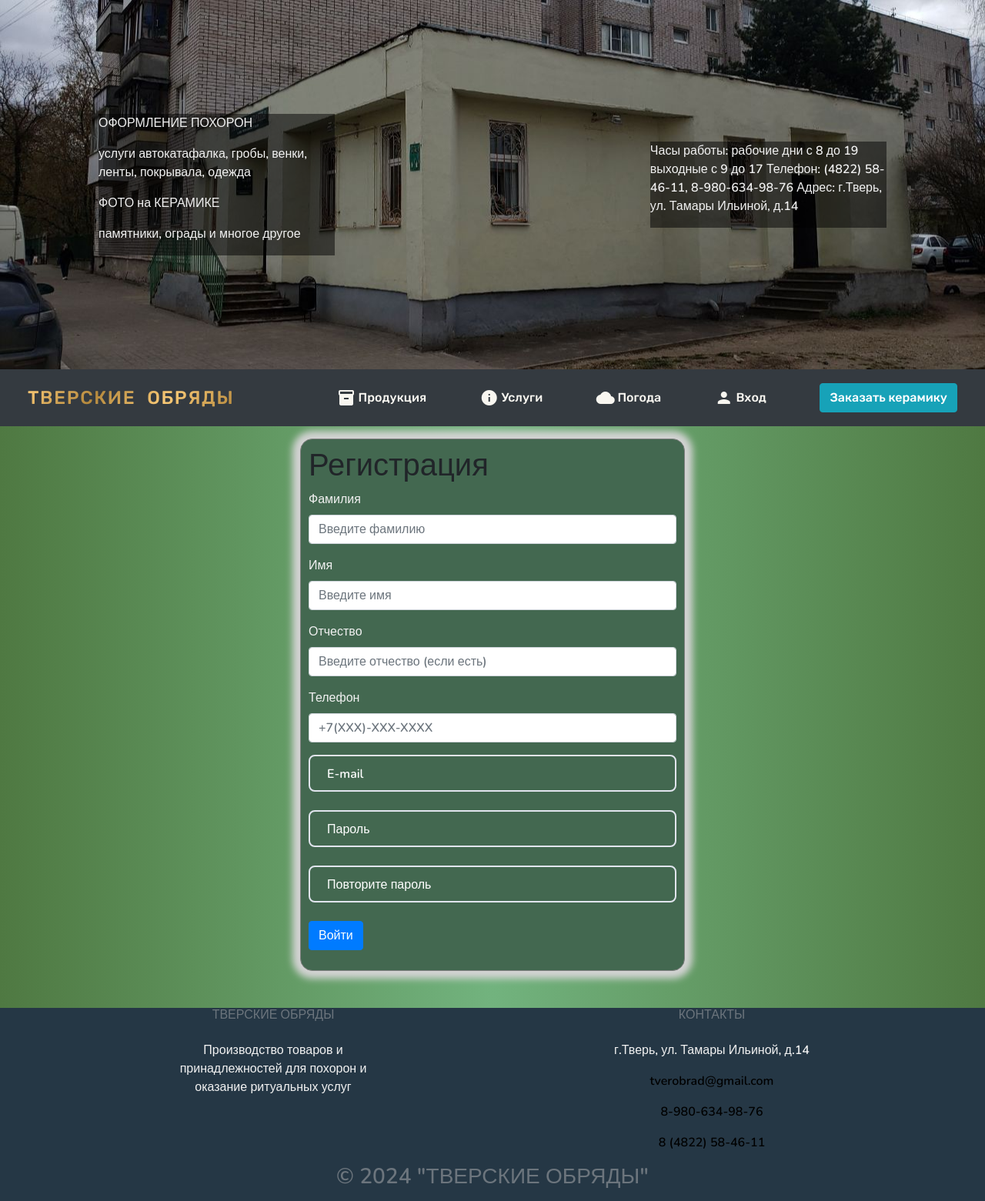
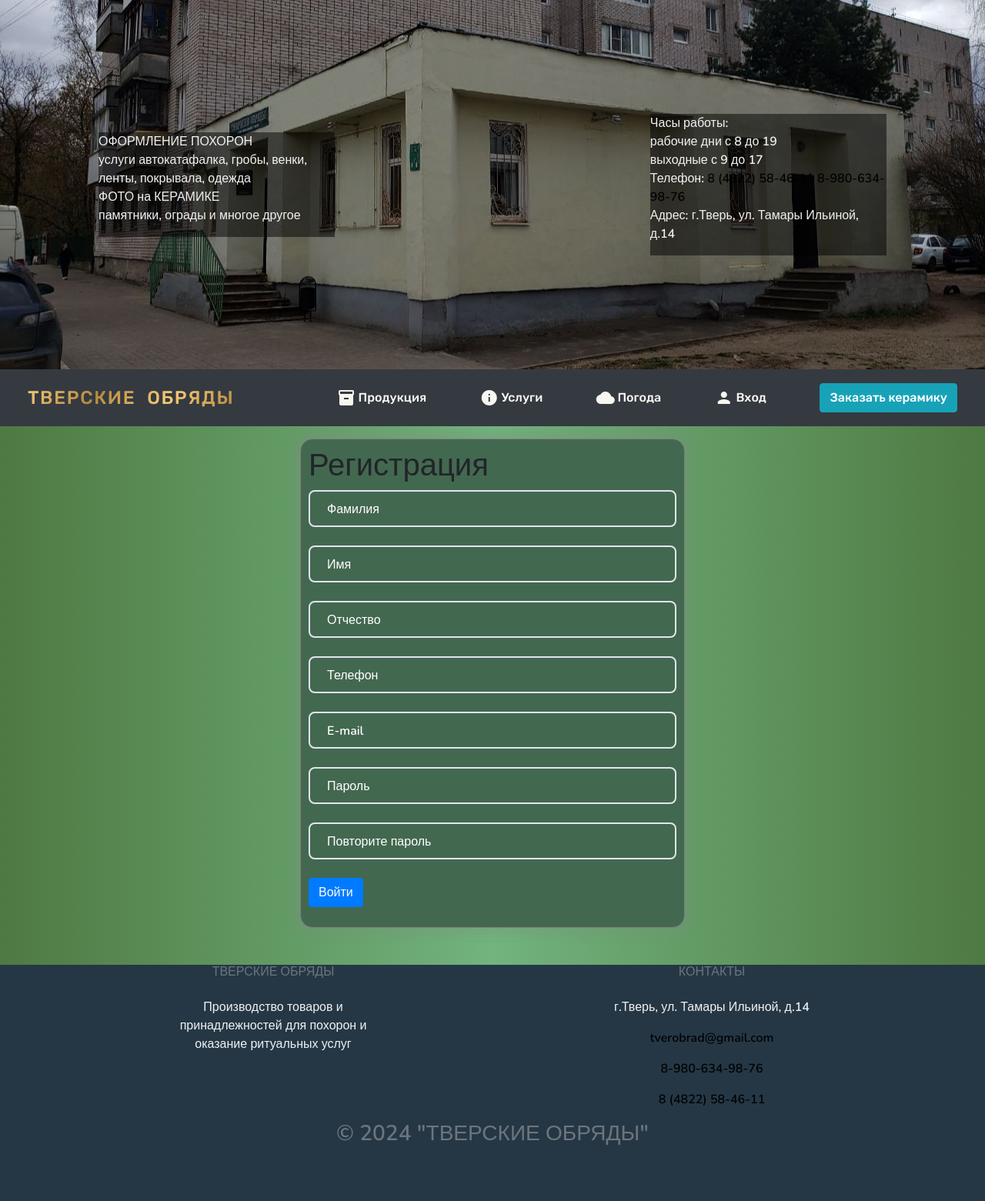
Before and after one commit to nikorai-prog/Website, a Flask app: page /register in a window 1280 px wide. Shown: the whole page at 77% size. After the commit the page ends 1488 px from the top, so only its background shows below. Run offline with Flask 3, Linux system fonts and the light colour scheme; some libraries are stand-ins or nearby versions.

Commit message:
иконка, дизайн

```diff
--- a/main.py
+++ b/main.py
@@ -1,5 +1,5 @@
 import werkzeug
-from flask import Flask, render_template, request, redirect
+from flask import Flask, render_template, request, redirect, flash
 from data import db_session
 from data.user import User
 from data.purchase import Purchase
@@ -142,32 +142,28 @@ def order():
             except Exception as e:
                 print(e)
                 pass
-        #f = request.files['file']
-        #print(f.read())
+        # f = request.files['file']
+        # print(f.read())
         # f.read()
         # f.content_type.split('/')[1]
-        #send_email('Алексей', 'Берим', 'kolia9038072204@gmail.com', f)
-        #print(request.files['file'].read())
+        # send_email('Алексей', 'Берим', 'kolia9038072204@gmail.com', f)
+        # print(request.files['file'].read())
         '''with open(request.form['file'], 'rb') as fp:
             img_data = fp.read()
         print(img_data)'''
         # send_email()
-        return 'Крут'
+        flash('Вы успешно совершили заказ')
+        return redirect('/')
 
 
 # Страница аккаунта
-@app.route('/account', methods=['POST', 'GET'])
+@app.route('/account')
 @login_required
 def account():
-    if current_user.is_authenticated:
-        db_sess = db_session.create_session()
-        purchase = db_sess.query(Purchase).filter(
-            (Purchase.user_id == current_user.id)).all()
-        print(type(purchase))
-    if request.method == 'GET':
-        return render_template('account.html', main=False, date=datetime.now(), purchases=purchase)
-    '''elif request.method == 'POST':
-        send_email()'''
+    db_sess = db_session.create_session()
+    purchase = db_sess.query(Purchase).filter(
+        (Purchase.user_id == current_user.id)).all()
+    return render_template('account.html', main=False, date=datetime.now(), purchases=purchase)
 
 
 # Страница авторизации
@@ -180,6 +176,7 @@ def login():
         user = db_sess.query(User).filter(User.email == form.email.data).first()
         if user and user.check_password(form.password.data):
             login_user(user, remember=form.remember_me.data)
+            flash('Вы успешно вошли в аккаунт')
             return redirect("/account")
         return render_template('login.html',
                                message="Неправильный логин или пароль",
--- a/request.py
+++ b/request.py
@@ -1,6 +1,7 @@
 import requests
 
 
+# словарь с кодами погоды
 weather_map = {
 	0: 'sun',
 	1: 'sun-cloud',
@@ -32,6 +33,8 @@ weather_map = {
 	99: 'thunderstorm',
 }
 
+
+# запрос на получение информации о погоде
 url = "https://api.open-meteo.com/v1/forecast"
 params = {
 	"latitude": 56.8584,
@@ -42,6 +45,7 @@ params = {
 }
 
 
+# получение информации о погоде
 def get_weather():
 	response = requests.get(url, params=params)
 	json_response = response.json()
--- a/static/css/style.css
+++ b/static/css/style.css
@@ -23,12 +23,8 @@
     --main-gradient: linear-gradient(135deg, #F9C976, #B5893D, #F9C976, #B5893D);
 }
 
-/****************************
- Установки и импорты шрифтов
-****************************/
 
-html,body
-{
+html, body {
     width: 100%;
     height: 100%;
     margin: 0px;
@@ -47,11 +43,11 @@ html,body
     background-color: #000;
 }
 */
-body {
-  font-family: 'PT Sans', 'Arial', sans-serif;
-  font-size: 16px;
-  color: #000;
-}
+
+/****************************\
+    Продукция
+\****************************/
+
 .catalog-items {
     width: 1200px;
     margin: 20px auto; /* для оформления демонстрации */
@@ -210,6 +206,7 @@ header img {
     background-position: 100%;
   }
 }*/
+
 /****************************************
 Услуги
 ****************************************/
@@ -276,7 +273,7 @@ form.login_form {
     border: 1px solid gray;
     border-radius: var(--main-border-radius);
     padding: 10px;
-    box-shadow: 0px 0px 10px 10px lightgrey;
+    box-shadow: 0px 0px 10px 10px hsl(141, 6%, 51%, 25%);
 }
 ul {
     list-style: none;
--- a/templates/account.html
+++ b/templates/account.html
@@ -4,6 +4,7 @@
 
 {% block content %}
 
+<div class="account_info" style="display: block;">
     {% if current_user.patronymic %}
         <h1>{{ ' '.join([current_user.surname, current_user.name, current_user.patronymic]) }}</h1>
     {% else %}
@@ -13,6 +14,8 @@
     <p>Телефон: {{ current_user.email }}</p>
     <p>Дата создания: {{ current_user.created_date.strftime("%d-%m-%Y") }}</p>
     <a class="btn btn-danger" href="/logout">Выйти</a>
+</div>
+<br>
 
 {% if purchases %}
 
@@ -103,6 +106,6 @@
     {% endif %}
     {% endfor %}
 {% else %}
-    <p>У вас ещё не было заказов</p>
+    <h1>У вас ещё не было заказов</h1>
 {% endif %}
 {% endblock %}
--- a/templates/base.html
+++ b/templates/base.html
@@ -3,59 +3,74 @@
     <head>
         <meta charset="utf-8">
         <meta name="viewport" content="width=device-width, initial-scale=1, shrink-to-fit=no">
+
         <!-- Bootstrap -->
+
         <link rel="stylesheet"
             href="https://stackpath.bootstrapcdn.com/bootstrap/4.4.1/css/bootstrap.min.css"
              integrity="sha384-Vkoo8x4CGsO3+Hhxv8T/Q5PaXtkKtu6ug5TOeNV6gBiFeWPGFN9MuhOf23Q9Ifjh"
              crossorigin="anonymous">
+
         <!-- Стиль -->
+
         <link rel="stylesheet" type="text/css" href="{{ url_for('static', filename='css/style.css') }}" />
+
         <!-- Иконки -->
+
         <link rel="stylesheet" href="https://fonts.googleapis.com/icon?family=Material+Icons">
+
         <!-- Шрифты -->
+
         <link rel="preconnect" href="https://fonts.googleapis.com">
         <link rel="preconnect" href="https://fonts.gstatic.com" crossorigin>
         <link href="https://fonts.googleapis.com/css2?family=Nunito:wght@600&family=Rubik:wght@500&display=swap" rel="stylesheet">
+
+        <link rel="icon" href="{{ url_for('static', filename='img/logo.ico') }}">
 
         <title>Тверские обряды</title>
     </head>
     <body>
         <header>
-            <div style="width: 30%; background-color: rgba(0,0,0,.5);">
-                <p>ОФОРМЛЕНИЕ ПОХОРОН</p>
-                <p>услуги автокатафалка, гробы, венки, ленты, покрывала, одежда</p>
-                <p>ФОТО на КЕРАМИКЕ</p>
-                <p>памятники, ограды и многое другое</p>
+            <div class="header_info" style="width: 30%; background-color: rgba(0,0,0,.5);">
+                <p>
+                    ОФОРМЛЕНИЕ ПОХОРОН <br>
+                    услуги автокатафалка, гробы, венки, ленты, покрывала, одежда <br>
+                    ФОТО на КЕРАМИКЕ <br>
+                    памятники, ограды и многое другое
+                </p>
             </div>
-            <div style="width: 30%; background-color: rgba(0,0,0,.5);">
-                <p>Часы работы:
-                рабочие дни с 8 до 19
-                выходные с 9 до 17
-                Телефон: (4822) 58-46-11, 8-980-634-98-76
-                Адрес: г.Тверь, ул. Тамары Ильиной, д.14</p>
+            <div class="header_info" style="width: 30%; background-color: rgba(0,0,0,.5);">
+                <p>
+                    Часы работы: <br>
+                    рабочие дни с 8 до 19 <br>
+                    выходные с 9 до 17 <br>
+                    Телефон: <a class="phone_number" href="tel:84822584611">8 (4822) 58-46-11</a>
+                    <a class="phone_number" href="tel:89806349876">8-980-634-98-76</a> <br>
+                    Адрес: г.Тверь, ул. Тамары Ильиной, д.14
+                </p>
             </div>
-            <!-- <img class="logo" src="{{ url_for('static', filename='img/website_logo_delete_extra_pixels.png') }}" alt="здесь должна была быть картинка, но не нашлась">
-            <h1 class="name">ТВЕРСКИЕ ОБРЯДЫ</h1> -->
         </header>
-        <!-- here is the code of our header -->
+
+        <!-- движущийся header -->
+
         <div class="movableHeader" id="movableHeader">
             <nav>
-                <!-- <ul class="nav_links"> -->
                 <ul class="navbar navbar-dark bg-dark">
                     <li><a href="{{ '#main' if main else '/' }}" class="logo">ТВЕРСКИЕ ОБРЯДЫ</a></li>
-                    <li><div class="dropdown">
+                    <li>
+                        <div class="dropdown">
                             <i class="material-icons">inventory</i> Продукция
                             <div class="dropdown-content">
-                            <a href="{{ '#coffins' if main else '/#service' }}">Гробы</a>
-                            <a href="{{ '#flowers' if main else '/#service' }}">Цветы</a>
-                            <a href="{{ '#wreaths' if main else '/#service' }}">Венки</a>
-                            <a href="{{ '#crosses' if main else '/#service' }}">Кресты</a>
-                            <a href="{{ '#memorials' if main else '/#service' }}">Памятники</a>
-                            <a href="{{ '#len' if main else '/#service' }}">Ритуальные ленты</a>
-                            <a href="{{ '#ceramics' if main else '/#service' }}">Фотокерамика</a>
+                                <a href="{{ '#coffins' if main else '/#coffins' }}">Гробы</a>
+                                <a href="{{ '#flowers' if main else '/#flowers' }}">Цветы</a>
+                                <a href="{{ '#wreaths' if main else '/#wreaths' }}">Венки</a>
+                                <a href="{{ '#crosses' if main else '/#crosses' }}">Кресты</a>
+                                <a href="{{ '#memorials' if main else '/#memorials' }}">Памятники</a>
+                                <a href="{{ '#ribbons' if main else '/#ribbons' }}">Ритуальные ленты</a>
+                                <a href="{{ '#ceramics' if main else '/#ceramics' }}">Фотокерамика</a>
                             </div>
-                    </div></li>
-                    <!-- <li><a href="{{ '#production' if main else '/#production' }}"><i class="material-icons">inventory</i> Продукция</a></li> -->
+                        </div>
+                    </li>
                     <li><a href="{{ '#service' if main else '/#service' }}"><i class="material-icons">info</i> Услуги</a></li>
                     <li><a href="{{ '#weather' if main else '/#weather' }}"><i class="material-icons">cloud</i> Погода</a></li>
                     {% if current_user.is_authenticated %}
@@ -67,50 +82,62 @@
                 </ul>
             </nav>
         </div>
+
         <!-- Основная часть -->
+
+        <div>
+            {% with messages = get_flashed_messages() %}
+            {% if messages %}
+            {% for message in messages %}
+            <div class="alert alert-success alert-dismissible fade show" role="alert">
+                <span>{{ message }}</span>
+                <button type="button" class="close" data-dismiss="alert" aria-label="Close">
+                    <span aria-hidden="true">&times;</span>
+                </button>
+            </div>
+            {% endfor %}
+            {% endif %}
+            {% endwith %}
+        </div>
+
         <main>
             {% block content %}{% endblock %}
         </main>
+
         <!-- Footer -->
+
         <footer class="text-center text-lg-start bg-body-tertiary text-muted">
             <section class="center">
                 <div class="container text-center text-md-start mt-5">
-                  <!-- Grid row -->
                     <div class="row mt-3 center">
-                    <!-- Grid column -->
                         <div class="col-md-3 col-lg-4 col-xl-3 mx-auto mb-4">
-                      <!-- Content -->
                             <h6 class="text-uppercase fw-bold mb-4">
                                 <i class="fas fa-gem me-3"></i>ТВЕРСКИЕ ОБРЯДЫ
                             </h6>
-                      <p>
-                        Производство товаров и принадлежностей для похорон и оказание ритуальных услуг
-                      </p>
+                            <p>Производство товаров и принадлежностей для похорон и оказание ритуальных услуг</p>
                         </div>
-
-                    <!-- Grid column -->
                         <div class="col-md-4 col-lg-3 col-xl-3 mx-auto mb-md-0 mb-4">
-                      <!-- Links -->
                             <h6 class="text-uppercase fw-bold mb-4">Контакты</h6>
                             <p><i class="fas fa-home me-3"></i>г.Тверь, ул. Тамары Ильиной, д.14</p>
                             <p><a class="phone_number" href="mailto:tverobrad@gmail.com">tverobrad@gmail.com</a></p>
                             <p><a class="phone_number" href="tel:89806349876">8-980-634-98-76</a></p>
                             <p><strong><a class="phone_number" href="tel:84822584611">8 (4822) 58-46-11</a></strong></p>
                         </div>
-                    <!-- Grid column -->
                     </div>
-                  <!-- Grid row -->
                 </div>
             </section>
+
             <!-- Копирайт -->
+
             <h3 class="footer">&copy {{ date.year }} "ТВЕРСКИЕ ОБРЯДЫ"</h3>
-            <!-- <div>
-                <p>"Тверские обряды" - производство товаров и принадлежностей для похорон и оказание ритуальных услуг.</p>
-                <p>Адрес: г.Тверь, ул. Тамары Ильиной, д.14</p>
-                <p>Телефоны: 8 (4822) 58-46-11, 8-980-634-98-76</p>
-            </div> -->
         </footer>
+
+        <script src="https://code.jquery.com/jquery-3.3.1.slim.min.js" integrity="sha384-q8i/X+965DzO0rT7abK41JStQIAqVgRVzpbzo5smXKp4YfRvH+8abtTE1Pi6jizo" crossorigin="anonymous"></script>
+        <script src="https://cdn.jsdelivr.net/npm/popper.js@1.14.7/dist/umd/popper.min.js" integrity="sha384-UO2eT0CpHqdSJQ6hJty5KVphtPhzWj9WO1clHTMGa3JDZwrnQq4sF86dIHNDz0W1" crossorigin="anonymous"></script>
+        <script src="https://cdn.jsdelivr.net/npm/bootstrap@4.3.1/dist/js/bootstrap.min.js" integrity="sha384-JjSmVgyd0p3pXB1rRibZUAYoIIy6OrQ6VrjIEaFf/nJGzIxFDsf4x0xIM+B07jRM" crossorigin="anonymous"></script>
+
         <!-- Скрипт для движения header'a -->
+
         <script>
             // When the user scrolls the page, execute myFunction
             window.onscroll = function() {myFunction()};
--- a/templates/login.html
+++ b/templates/login.html
@@ -2,13 +2,9 @@
 
 {% block content %}
     <form class="login_form" action="" method="post">
-        <!-- class="center" -->
         <h1>Авторизация</h1>
         {{ form.hidden_tag() }}
-        <!-- <div class="form">
-            <input type="text" id="email" class="form__input" autocomplete="on" placeholder=" ">
-            <label for="email" class="form__label">Email</label>
-        </div>  -->
+
         <div class="form">
             {{ form.email(class="form__input", type="email", autocomplete="on", placeholder=" ") }}
             {{ form.email.label(class="form__label") }}
--- a/templates/register.html
+++ b/templates/register.html
@@ -4,42 +4,46 @@
     <form class="login_form" action="" method="post">
         <h1>Регистрация</h1>
         {{ form.hidden_tag() }}
-        <p>
-            {{ form.surname.label }}<br>
-            {{ form.surname(class="form-control", type="text", placeholder="Введите фамилию") }}
+        <div class="form">
+            {{ form.surname(class="form__input", type="text", autocomplete="on", placeholder=" ") }}
+            {{ form.surname.label(class="form__label") }}
             {% for error in form.surname.errors %}
-                <p class="alert alert-danger" role="alert">
+                <div class="alert alert-danger" role="alert">
                     {{ error }}
-                </p>
+                </div>
             {% endfor %}
-        </p>
-        <p>
-            {{ form.name.label }}<br>
-            {{ form.name(class="form-control", type="text", placeholder="Введите имя",) }}
+        </div>
+        <br>
+        <div class="form">
+            {{ form.name(class="form__input", type="text", autocomplete="on", placeholder=" ") }}
+            {{ form.name.label(class="form__label") }}
             {% for error in form.name.errors %}
-                <p class="alert alert-danger" role="alert">
+                <div class="alert alert-danger" role="alert">
                     {{ error }}
-                </p>
+                </div>
             {% endfor %}
-        </p>
-        <p>
-            {{ form.patronymic.label }}<br>
-            {{ form.patronymic(class="form-control", type="text", placeholder="Введите отчество (если есть)") }}
+        </div>
+        <br>
+        <div class="form">
+            {{ form.patronymic(class="form__input", type="text", autocomplete="on", placeholder=" ") }}
+            {{ form.patronymic.label(class="form__label") }}
             {% for error in form.patronymic.errors %}
-                <p class="alert alert-danger" role="alert">
+                <div class="alert alert-danger" role="alert">
                     {{ error }}
-                </p>
+                </div>
             {% endfor %}
-        </p>
-        <p>
-            {{ form.phone.label }}<br>
-            {{ form.phone(class="form-control", type="tel", placeholder="+7(XXX)-XXX-XXXX", pattern="[+]?[78]{1}\s?\(?[0-9]{3}\)?\s?[\-]?[0-9]{3}[\-]?[0-9]{2}[\-]?[0-9]{2}") }}
+        </div>
+        <br>
+        <div class="form">
+            {{ form.phone(class="form__input", type="tel", autocomplete="on", placeholder=" ", pattern="[+]?[78]{1}\s?\(?[0-9]{3}\)?\s?[\-]?[0-9]{3}[\-]?[0-9]{2}[\-]?[0-9]{2}") }}
+            {{ form.phone.label(class="form__label") }}
             {% for error in form.phone.errors %}
-                <p class="alert alert-danger" role="alert">
+                <div class="alert alert-danger" role="alert">
                     {{ error }}
-                </p>
+                </div>
             {% endfor %}
-        </p>
+        </div>
+        <br>
         <div class="form">
             {{ form.email(class="form__input", type="email", autocomplete="on", placeholder=" ") }}
             {{ form.email.label(class="form__label") }}
```
Also changed, not shown: send_email.py (+9 -11 lines), templates/index.html (+55 -23 lines), static/img/logo.ico (added), static/img/logo.png (added). Lines whose indentation alone changed are shown as unchanged.
